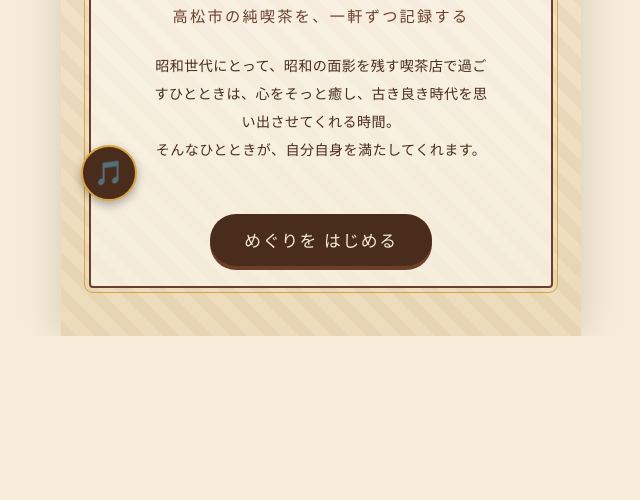
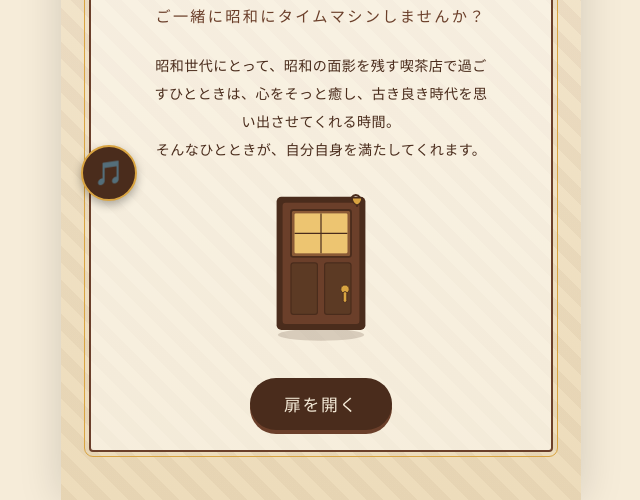
Before and after one commit to zyonko88/junkissa-app, a plain HTML site: page index.html in a window 1280 px wide. Shown: the part 575-1075 px from the top of the page, without its empty margins (319-959 px from the left). Before the commit the page ends 911 px from the top, so only its background shows below. Drawn offline with Linux system fonts and the light colour scheme.

Commit message:
Rework cover copy and add a retro door illustration
Subtitle becomes an inviting question ("ご一緒に昭和にタイムマシン
しませんか？"), the start button reads "扉を開く" instead of "めぐりを
はじめる", and an original inline-SVG illustration of a warm,
glass-paned wooden kissaten door (with a small bell, tying into the
door-chime sound) sits above the button.

```diff
--- a/index.html
+++ b/index.html
@@ -209,6 +209,11 @@
     font-size:.88rem;
     line-height:2;
     letter-spacing:.03em;
+  }
+  .door-illust{
+    display:flex;
+    justify-content:center;
+    margin-bottom:8px;
   }
   .cover-frame{
     border:2px solid var(--brown);
@@ -679,6 +684,28 @@
     '</svg>';
   }
 
+  function doorSvg(size){
+    size = size || 140;
+    return '' +
+    '<svg viewBox="0 0 200 260" width="'+size+'" height="'+(size*260/200)+'" xmlns="http://www.w3.org/2000/svg" role="img" aria-label="レトロな喫茶店の扉">' +
+      '<ellipse cx="100" cy="248" rx="72" ry="10" fill="#4a2c1c" opacity="0.18"/>' +
+      '<rect x="26" y="18" width="148" height="222" rx="8" fill="#4a2c1c"/>' +
+      '<rect x="36" y="28" width="128" height="202" rx="5" fill="#6b3f2a"/>' +
+      '<rect x="50" y="40" width="100" height="78" rx="4" fill="#8a5a36" stroke="#4a2c1c" stroke-width="3"/>' +
+      '<rect x="56" y="46" width="88" height="66" rx="2" fill="#f7d78c"/>' +
+      '<rect x="56" y="46" width="88" height="66" rx="2" fill="#d9a441" opacity="0.35"/>' +
+      '<line x1="100" y1="46" x2="100" y2="112" stroke="#4a2c1c" stroke-width="2"/>' +
+      '<line x1="56" y1="79" x2="144" y2="79" stroke="#4a2c1c" stroke-width="2"/>' +
+      '<rect x="50" y="128" width="44" height="86" rx="4" fill="#5c3a24" stroke="#4a2c1c" stroke-width="2"/>' +
+      '<rect x="106" y="128" width="44" height="86" rx="4" fill="#5c3a24" stroke="#4a2c1c" stroke-width="2"/>' +
+      '<circle cx="140" cy="172" r="7" fill="#d9a441" stroke="#4a2c1c" stroke-width="1.5"/>' +
+      '<rect x="137" y="176" width="6" height="18" rx="3" fill="#d9a441" stroke="#4a2c1c" stroke-width="1.5"/>' +
+      '<path d="M150,20 Q158,10 166,20" stroke="#4a2c1c" stroke-width="3" fill="none" stroke-linecap="round"/>' +
+      '<path d="M152,20 C152,28 160,32 160,32 C160,32 168,28 168,20 Z" fill="#d9a441" stroke="#4a2c1c" stroke-width="2"/>' +
+      '<circle cx="160" cy="33" r="2" fill="#4a2c1c"/>' +
+    '</svg>';
+  }
+
   // ---------- 昭和歌謡風オリジナルBGM (Web Audio API, 実在の楽曲は使用しない) ----------
   var NOTE_FREQ = {
     A3:220.00, C4:261.63, D4:293.66, F4:349.23,
@@ -830,9 +857,10 @@
         '<div class="mascot-cover">'+mascotSvg(84)+'</div>' +
         '<div class="mascot-name">じょんこちゃん</div>' +
         '<h1>昭和純喫茶への扉</h1>' +
-        '<div class="sub">高松市の純喫茶を、一軒ずつ記録する</div>' +
+        '<div class="sub">ご一緒に昭和にタイムマシンしませんか？</div>' +
         '<p class="cover-message">昭和世代にとって、昭和の面影を残す喫茶店で過ごすひとときは、心をそっと癒し、古き良き時代を思い出させてくれる時間。<br>そんなひとときが、自分自身を満たしてくれます。</p>' +
-        '<button class="start-btn" id="startBtn">めぐりを はじめる</button>' +
+        '<div class="door-illust">'+doorSvg(120)+'</div>' +
+        '<button class="start-btn" id="startBtn">扉を開く</button>' +
       '</div>' +
     '</div>';
     document.getElementById("startBtn").onclick = function(){
```
